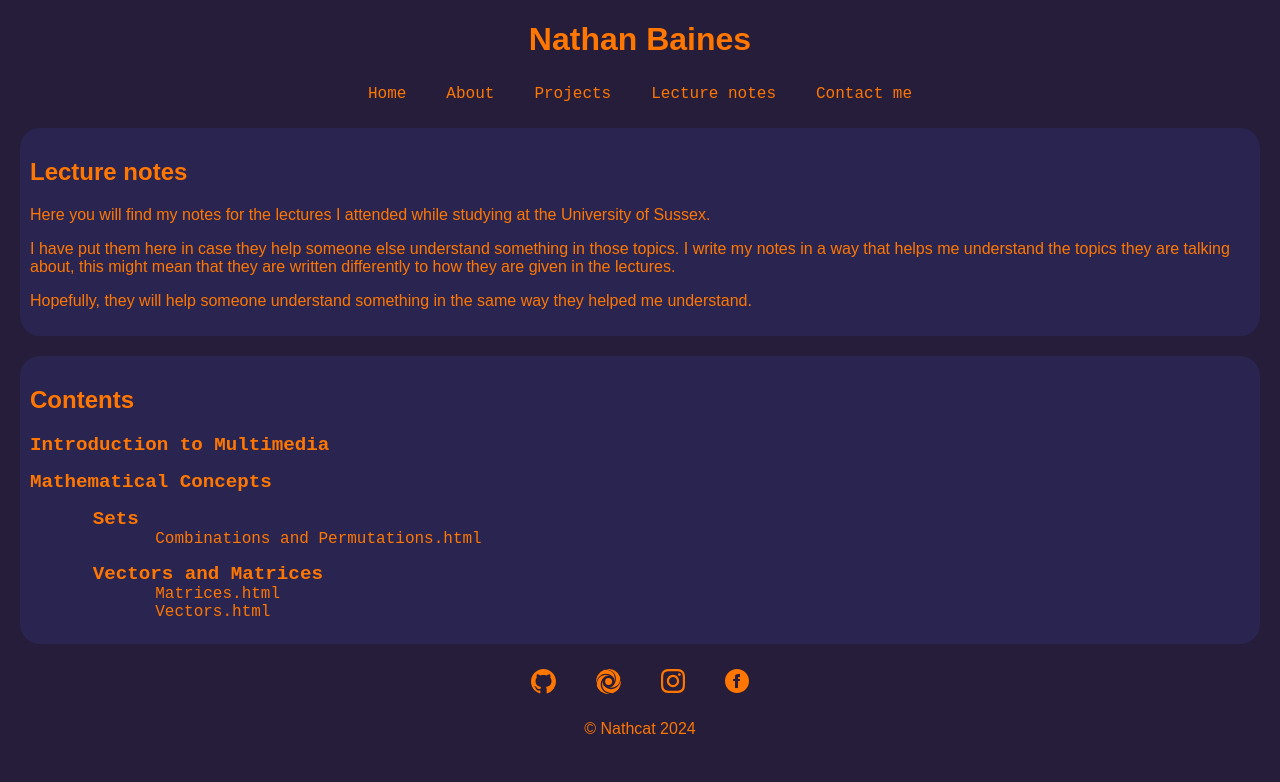
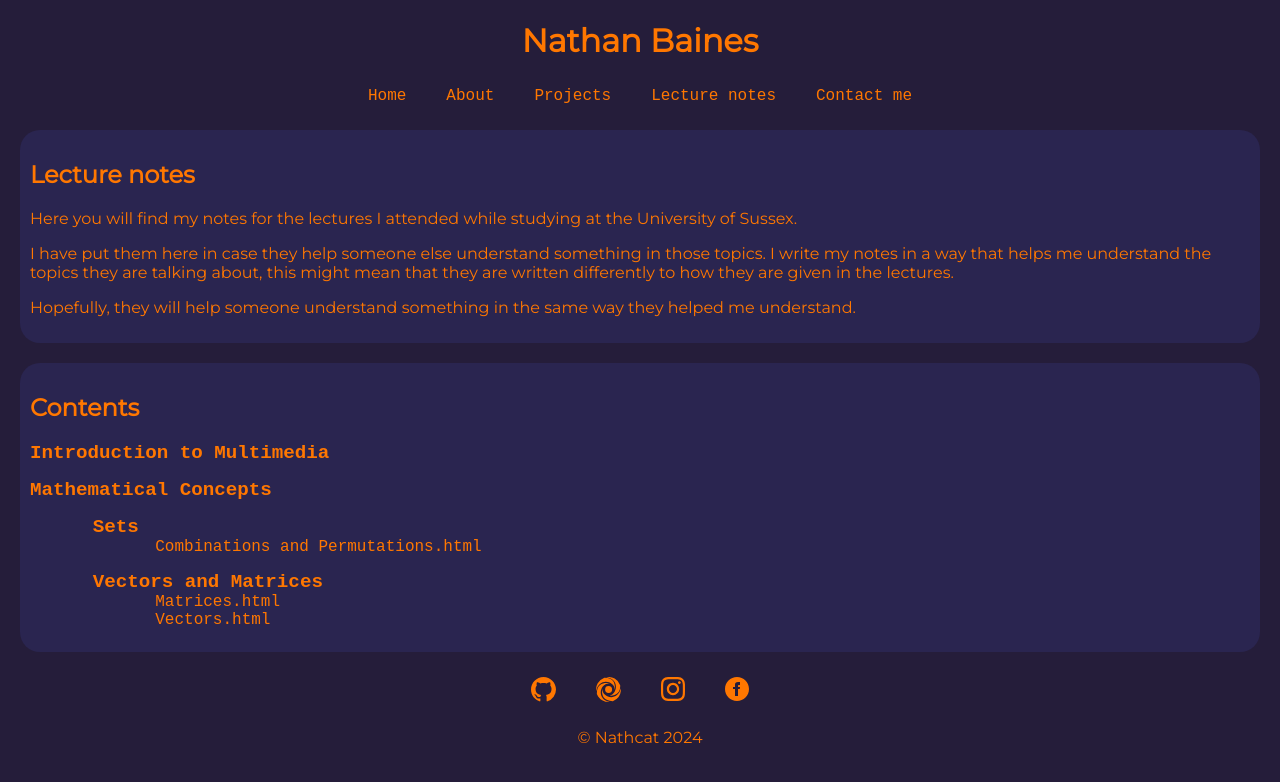
Before and after one commit to Nathcat/nathcat.net, a PHP site: page /lecturenotes in a window 1280 px wide. Shown: the top 782 px of the page. Run offline with PHP 8.4, Linux system fonts and the light colour scheme.

Commit message:
Added font resources in lecture notes.

```diff
--- a/lecturenotes/Introduction to Multimedia/index.php
+++ b/lecturenotes/Introduction to Multimedia/index.php
@@ -3,6 +3,9 @@
     <head>
         <title>Introduction to Multimedia</title>
         <link rel="stylesheet" href="../../static/css/common.css">
+        <link rel="preconnect" href="https://fonts.googleapis.com">
+        <link rel="preconnect" href="https://fonts.gstatic.com" crossorigin>
+        <link href="https://fonts.googleapis.com/css2?family=Montserrat&display=swap" rel="stylesheet">
     </head>
 
     <body>
--- a/lecturenotes/Mathematical Concepts/index.php
+++ b/lecturenotes/Mathematical Concepts/index.php
@@ -3,6 +3,9 @@
     <head>
         <title>Mathematical Concepts</title>
         <link rel="stylesheet" href="../../static/css/common.css">
+        <link rel="preconnect" href="https://fonts.googleapis.com">
+        <link rel="preconnect" href="https://fonts.gstatic.com" crossorigin>
+        <link href="https://fonts.googleapis.com/css2?family=Montserrat&display=swap" rel="stylesheet">
     </head>
 
     <body>
--- a/lecturenotes/index.php
+++ b/lecturenotes/index.php
@@ -3,6 +3,9 @@
     <head>
         <title>Lecture Notes</title>
         <link rel="stylesheet" href="../static/css/common.css">
+        <link rel="preconnect" href="https://fonts.googleapis.com">
+        <link rel="preconnect" href="https://fonts.gstatic.com" crossorigin>
+        <link href="https://fonts.googleapis.com/css2?family=Montserrat&display=swap" rel="stylesheet">
     </head>
 
     <body>
```
